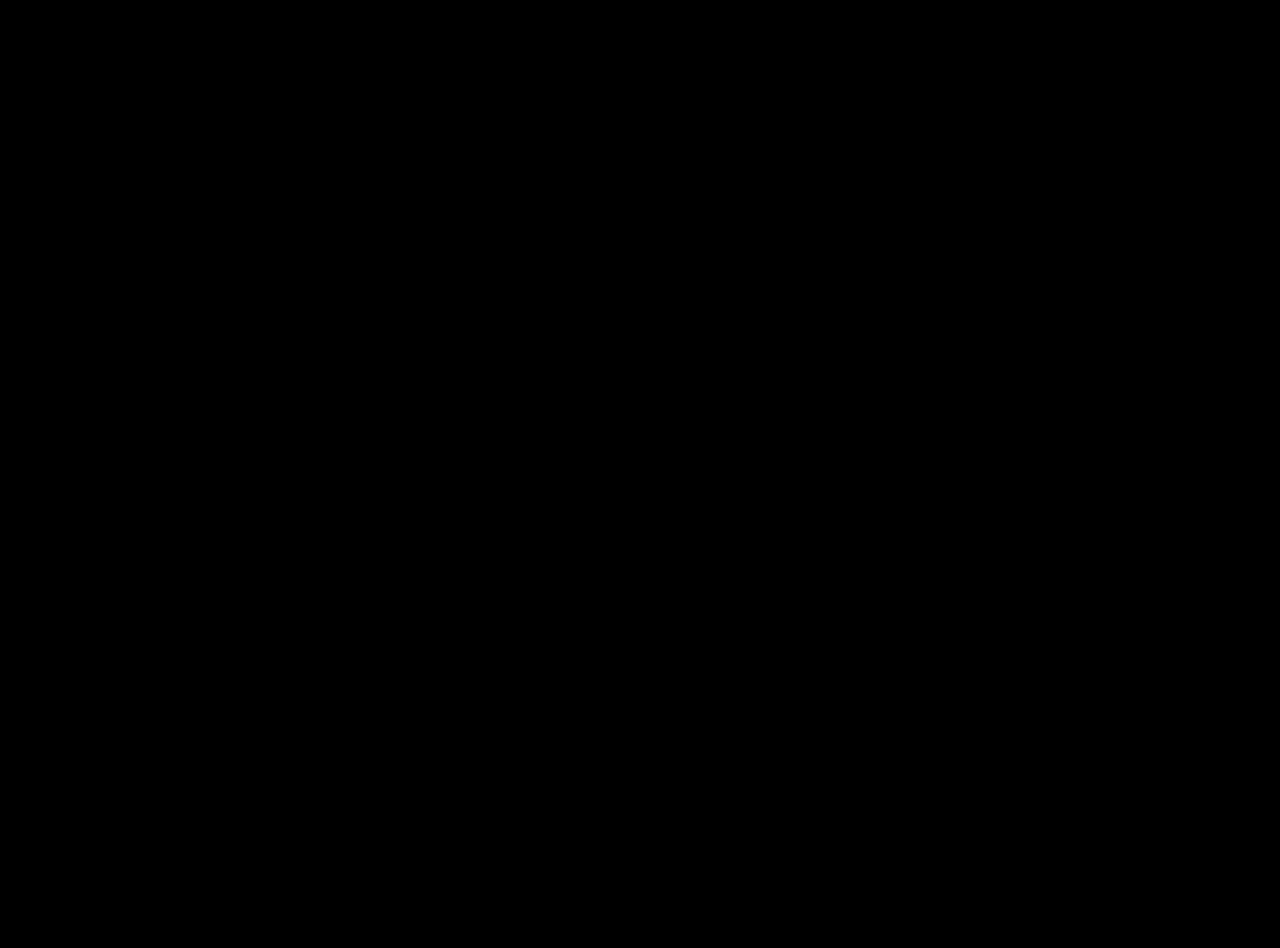
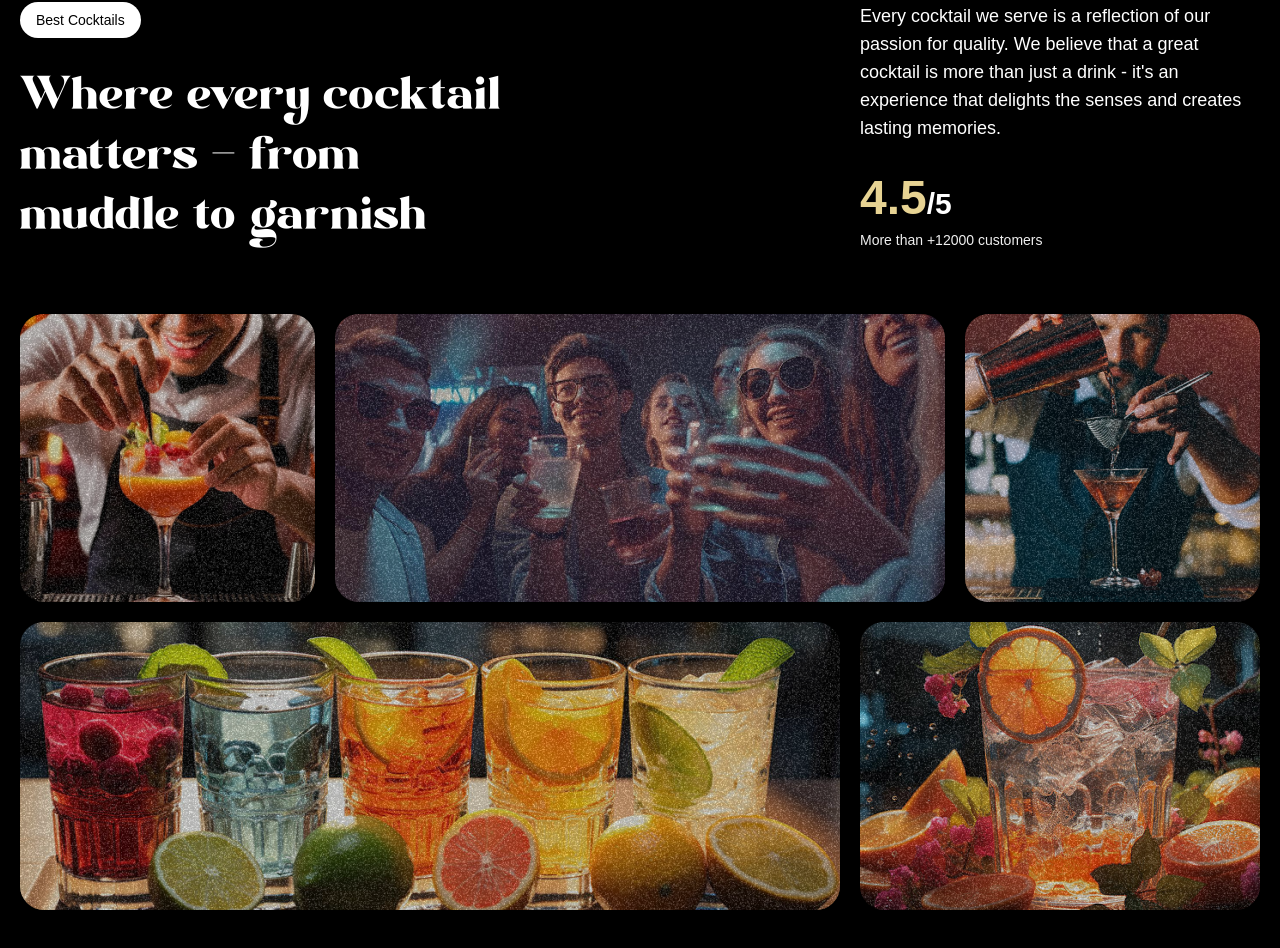
Before and after one commit to sundaygbenga/gsap_cocktails, a React (Vite) app: page / in a window 1280 px wide. Shown: the part 1710-2658 px from the top of the page. Before the commit the page ends 1600 px from the top, so only its background shows below. Built offline with nearby package versions, Linux system fonts and the light colour scheme; a web font is replaced by a local one.

Commit message:
Implement the about section

```diff
--- a/src/App.jsx
+++ b/src/App.jsx
@@ -3,6 +3,7 @@
 import Navbar from "./components/Navbar";
 import Hero from "./components/Hero";
 import Cocktails from "./components/Cocktails";
+import About from "./components/About";
 
 gsap.registerPlugin(ScrollTrigger, SplitText);
 
@@ -12,6 +13,7 @@
 			<Navbar />
 			<Hero />
 			<Cocktails />
+			<About />
 		</main>
 	);
 };
--- /dev/null
+++ b/src/components/About.jsx
@@ -0,0 +1,97 @@
+import { useGSAP } from "@gsap/react";
+import gsap from "gsap";
+import { SplitText } from "gsap/all";
+
+const About = () => {
+	useGSAP(() => {
+		const titleSplit = SplitText.create("#about h2", { type: "words" });
+
+		const scrollTimeline = gsap.timeline({
+			scrollTrigger: {
+				trigger: "#about",
+				start: "top center",
+			},
+		});
+
+		scrollTimeline
+			.from(titleSplit.words, {
+				opacity: 0,
+				duration: 1,
+				yPercent: 100,
+				ease: "expo.out",
+				stagger: 0.02,
+			})
+			.from(
+				".top-grid div, .bottom-grid div",
+				{
+					opacity: 0,
+					duration: 1,
+					yPercent: 20,
+					stagger: 0.04,
+					ease: "power1.inOut",
+				},
+				"-=0.5"
+			);
+	});
+
+	return (
+		<div id="about">
+			<div className="mb-16 md:px-0 px-5">
+				<div className="content">
+					<div className="md:col-span-8">
+						<p className="badge">Best Cocktails</p>
+						<h2>
+							Where every cocktail matters <span className="text-white">-</span>{" "}
+							from muddle to garnish
+						</h2>
+					</div>
+					<div className="sub-content">
+						{/* <p>Every cocktail we serve is a reflection of our obsession with detail - from the first muddle to the final garnish. That care is what turns a simple drink into something memorable.</p> */}
+						<p>
+							Every cocktail we serve is a reflection of our passion for
+							quality. We believe that a great cocktail is more than just a
+							drink - it's an experience that delights the senses and creates
+							lasting memories.
+						</p>
+						<div>
+							<p className="text-xl md:text-3xl font-bold">
+								<span>4.5</span>/5
+							</p>
+							<p className="text-sm text-white-100">
+								More than +12000 customers
+							</p>
+						</div>
+					</div>
+				</div>
+			</div>
+			<div className="top-grid">
+				<div className="md:col-span-3">
+					<div className="noisy" />
+					<img src="/images/abt1.png" alt="gri-img-1" />
+				</div>
+
+				<div className="md:col-span-6">
+					<div className="noisy" />
+					<img src="/images/abt2.png" alt="gri-img-2" />
+				</div>
+
+				<div className="md:col-span-3">
+					<div className="noisy" />
+					<img src="/images/abt5.png" alt="gri-img-5" />
+				</div>
+			</div>
+			<div className="bottom-grid">
+				<div className="md:col-span-8">
+					<div className="noisy" />
+					<img src="/images/abt3.png" alt="gri-img-3" />
+				</div>
+				<div className="md:col-span-4">
+					<div className="noisy" />
+					<img src="/images/abt4.png" alt="gri-img-4" />
+				</div>
+			</div>
+		</div>
+	);
+};
+
+export default About;
--- a/src/components/Hero.jsx
+++ b/src/components/Hero.jsx
@@ -94,7 +94,7 @@
 								creative flair, and timeless recipes - designed to delight your
 								senses.
 							</p>
-							<a href="#cockails">View Cocktails</a>
+							<a href="#cocktails">View Cocktails</a>
 						</div>
 					</div>
 				</div>
```
